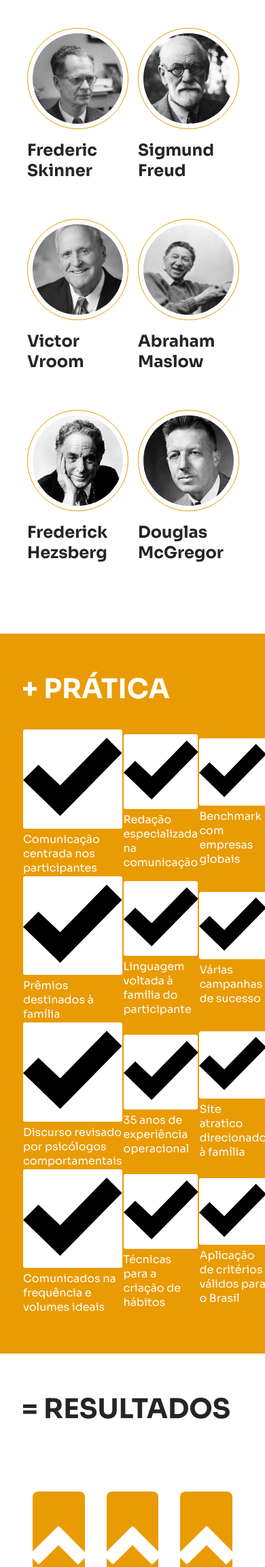
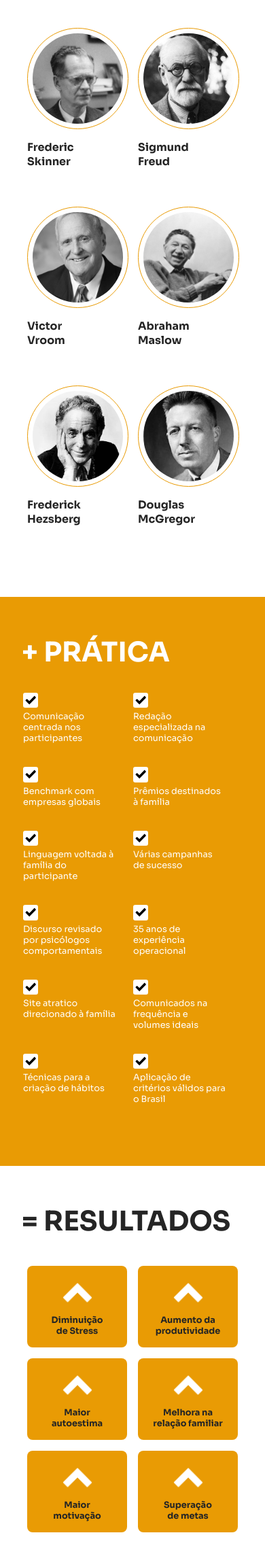
Before and after one commit to douglas-moura/gtx100, a PHP site: page /metodologia/index.php in a window 390 px wide. Shown: the part 865-3170 px from the top of the page at 68% size. Run offline with PHP 8.4, Linux system fonts and the light colour scheme.

Commit message:
responsivo mobile metodologia

```diff
--- a/src/css/style.css
+++ b/src/css/style.css
@@ -622,6 +622,13 @@ h2 strong,
 	background-repeat: no-repeat;
 }
 
+
+.praticas,
+.especialistas {
+	display: flex;
+	flex-wrap: wrap;
+}
+
 .especialista-box picture,
 .especialista-box picture img {
 	border-radius: 50%;
@@ -648,11 +655,17 @@ h2 strong,
 	color: white;
 }
 
+.praticas table tr td {
+	width: calc(100% / 3);
+	vertical-align: top;
+}
+
 .praticas table tr td span svg {
 	aspect-ratio: 1 / 1;
 	border-radius: .2rem;
 	height: 100%;
 	background-color: white;
+	width: 1rem !important;
 }
 
 .resultados {
@@ -785,12 +798,8 @@ h2 strong,
 		margin: 0 2rem !important;
 	}
 
-	#equipe .content-100 {
-		flex-direction: column !important;
-	}
-
 	#equipe .content-100 .card {
-		width: 100% !important;
+		width: 50% !important;
 	}
 
 	#equipe .content-100 .card .info-time span p:last-of-type {
@@ -821,7 +830,45 @@ h2 strong,
 	}
 
 	#metodologia-quadro .content-sessao .especialistas .especialista-box h4 {
-		font-size: 1.5rem !important;
+		font-size: 1rem !important;
+		width: 60%;
+	}
+
+	#tabela-desktop {
+		display: none !important;
+	}
+
+	.praticas table tr td span svg {
+		padding: .2rem;
+		margin-right: 5%;
+	}
+
+	#tabela-mobile tr td {
+		width: 50% !important;
+	}
+
+	#tabela-mobile tr td span p {
+		font-size: .8rem !important;
+		width: 85% !important;
+		margin-bottom: 2rem;
+	}
+
+	.resultados {
+		padding: 0 0 3rem 0;
+	}
+
+	.resultados ul li {
+		width: calc(100% / 2 - 1rem);
+		margin: .5rem;
+		padding: 1rem;
+	}
+
+	.resultados ul li img {
+    	height: 3rem;
+	}
+
+	.resultados ul li h3 {
+		font-size: .8rem !important;
 	}
 }
 
@@ -1015,12 +1062,6 @@ h2 strong,
 		clip-path: polygon(50% 100%, 0% 0%, 100% 0%);
 	}
 
-	.praticas,
-	.especialistas {
-		display: flex;
-		flex-wrap: wrap;
-	}
-
 	.especialistas {
 		padding: 2rem 0;
 	}
@@ -1039,11 +1080,6 @@ h2 strong,
 		margin: 3rem 0;
 	}
 
-	.praticas table tr td {
-		width: calc(100% / 3);
-		vertical-align: top;
-	}
-
 	.praticas table tr td span {
 		width: 100% - 1rem;
 		margin-right: 1.5rem;
@@ -1052,11 +1088,7 @@ h2 strong,
 	}
 
 	.praticas table tr td span svg {
-		aspect-ratio: 1 / 1;
-		width: 10% !important;
-		border-radius: .2rem;
 		padding: .3rem;
-		height: 100%;
 		margin-right: 5%;
 	}
 
@@ -1066,6 +1098,10 @@ h2 strong,
 
 	.praticas table tr:not(:last-of-type) td {
 		padding-bottom: 3rem !important;
+	}
+
+	#tabela-mobile {
+		display: none !important;
 	}
 }
 
--- a/src/paginas/metodologia.html
+++ b/src/paginas/metodologia.html
@@ -62,7 +62,93 @@
 		<div class="content-sessao content-40_60">
 			<div class="quadro-titulo"><h1>+ PRÁTICA</h1></div>
 			<div class="praticas">
-				<table>
+				<table id="tabela-mobile">
+					<tr>
+						<td>
+							<span>
+								<svg xmlns="http://www.w3.org/2000/svg" viewBox="0 0 24 24"><path d="M20.285 2l-11.285 11.567-5.286-5.011-3.714 3.716 9 8.728 15-15.285z"/></svg>
+								<p>Comunicação centrada nos participantes</p>
+							</span>
+						</td>
+						<td>
+							<span>
+								<svg xmlns="http://www.w3.org/2000/svg" viewBox="0 0 24 24"><path d="M20.285 2l-11.285 11.567-5.286-5.011-3.714 3.716 9 8.728 15-15.285z"/></svg>
+								<p>Redação especializada na comunicação</p>
+							</span>
+						</td>
+					</tr>
+					<tr>
+						<td>
+							<span>
+								<svg xmlns="http://www.w3.org/2000/svg" viewBox="0 0 24 24"><path d="M20.285 2l-11.285 11.567-5.286-5.011-3.714 3.716 9 8.728 15-15.285z"/></svg>
+								<p>Benchmark com empresas globais</p>
+							</span>
+						</td>
+						<td>
+							<span>
+								<svg xmlns="http://www.w3.org/2000/svg" viewBox="0 0 24 24"><path d="M20.285 2l-11.285 11.567-5.286-5.011-3.714 3.716 9 8.728 15-15.285z"/></svg>
+								<p>Prêmios destinados à família</p>
+							</span>
+						</td>
+					</tr>
+					<tr>
+						<td>
+							<span>
+								<svg xmlns="http://www.w3.org/2000/svg" viewBox="0 0 24 24"><path d="M20.285 2l-11.285 11.567-5.286-5.011-3.714 3.716 9 8.728 15-15.285z"/></svg>
+								<p>Linguagem voltada à família do participante</p>
+							</span>
+						</td>
+						<td>
+							<span>
+								<svg xmlns="http://www.w3.org/2000/svg" viewBox="0 0 24 24"><path d="M20.285 2l-11.285 11.567-5.286-5.011-3.714 3.716 9 8.728 15-15.285z"/></svg>
+								<p>Várias campanhas de sucesso</p>
+							</span>
+						</td>
+					</tr>
+					<tr>
+						<td>
+							<span>
+								<svg xmlns="http://www.w3.org/2000/svg" viewBox="0 0 24 24"><path d="M20.285 2l-11.285 11.567-5.286-5.011-3.714 3.716 9 8.728 15-15.285z"/></svg>
+								<p>Discurso revisado por psicólogos comportamentais</p>
+							</span>
+						</td>
+						<td>
+							<span>
+								<svg xmlns="http://www.w3.org/2000/svg" viewBox="0 0 24 24"><path d="M20.285 2l-11.285 11.567-5.286-5.011-3.714 3.716 9 8.728 15-15.285z"/></svg>
+								<p>35 anos de experiência operacional</p>
+							</span>
+						</td>
+					</tr>
+					<tr>
+						<td>
+							<span>
+								<svg xmlns="http://www.w3.org/2000/svg" viewBox="0 0 24 24"><path d="M20.285 2l-11.285 11.567-5.286-5.011-3.714 3.716 9 8.728 15-15.285z"/></svg>
+								<p>Site atratico direcionado à família</p>
+							</span>
+						</td>
+						<td>
+							<span>
+								<svg xmlns="http://www.w3.org/2000/svg" viewBox="0 0 24 24"><path d="M20.285 2l-11.285 11.567-5.286-5.011-3.714 3.716 9 8.728 15-15.285z"/></svg>
+								<p>Comunicados na frequência e volumes ideais</p>
+							</span>
+						</td>
+					</tr>
+					<tr>
+						<td>
+							<span>
+								<svg xmlns="http://www.w3.org/2000/svg" viewBox="0 0 24 24"><path d="M20.285 2l-11.285 11.567-5.286-5.011-3.714 3.716 9 8.728 15-15.285z"/></svg>
+								<p>Técnicas para a criação de hábitos</p>
+							</span>
+						</td>
+						<td>
+							<span>
+								<svg xmlns="http://www.w3.org/2000/svg" viewBox="0 0 24 24"><path d="M20.285 2l-11.285 11.567-5.286-5.011-3.714 3.716 9 8.728 15-15.285z"/></svg>
+								<p>Aplicação de critérios válidos para o Brasil</p>
+							</span>
+						</td>
+					</tr>
+				</table>
+				<table id="tabela-desktop">
 					<tr>
 						<td>
 							<span>
```
